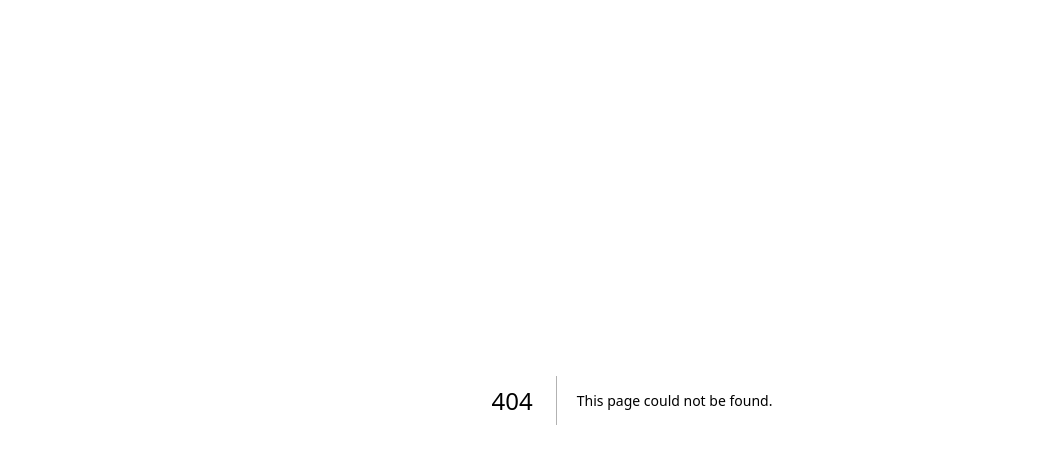
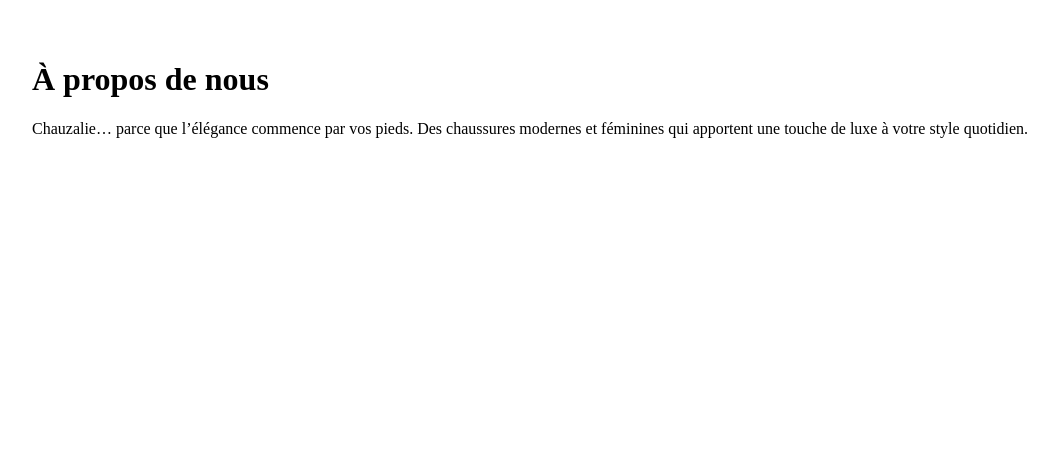
Before and after one commit to Ch-Omar/chauzalie, a Next.js app: page /aboutUs/AboutUs in a window 1280 px wide. Before the commit this address had no page. Shown: the top 464 px of the page, without its empty margins (8-1066 px from the left). Built offline with nearby package versions, Linux system fonts and the light colour scheme.

Commit message:
CHZ-16 simple exemple

```diff
--- /dev/null
+++ b/app/about/page.tsx
@@ -0,0 +1,3 @@
+import AboutUs from "@/src/pages/aboutUs/AboutUs";
+
+export default AboutUs;
--- /dev/null
+++ b/src/pages/aboutUs/AboutUs.tsx
@@ -0,0 +1,10 @@
+export default function AboutUs() {
+  return (
+    <div style={{ padding: "2rem" }}>
+      <h1>À propos de nous</h1>
+      <p>
+      Chauzalie… parce que l’élégance commence par vos pieds. Des chaussures modernes et féminines qui apportent une touche de luxe à votre style quotidien.
+      </p>
+    </div>
+  );
+}
```
Also changed, not shown: public/logo.png (added).
